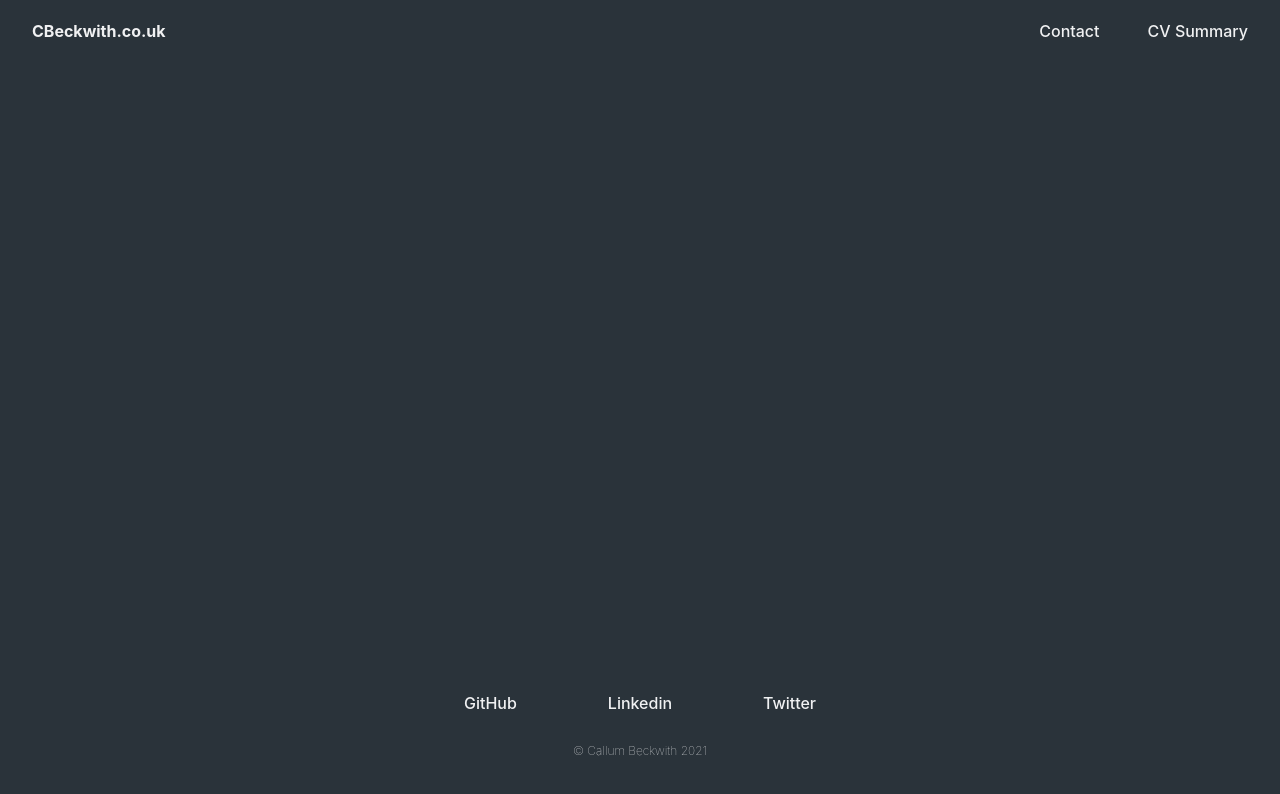
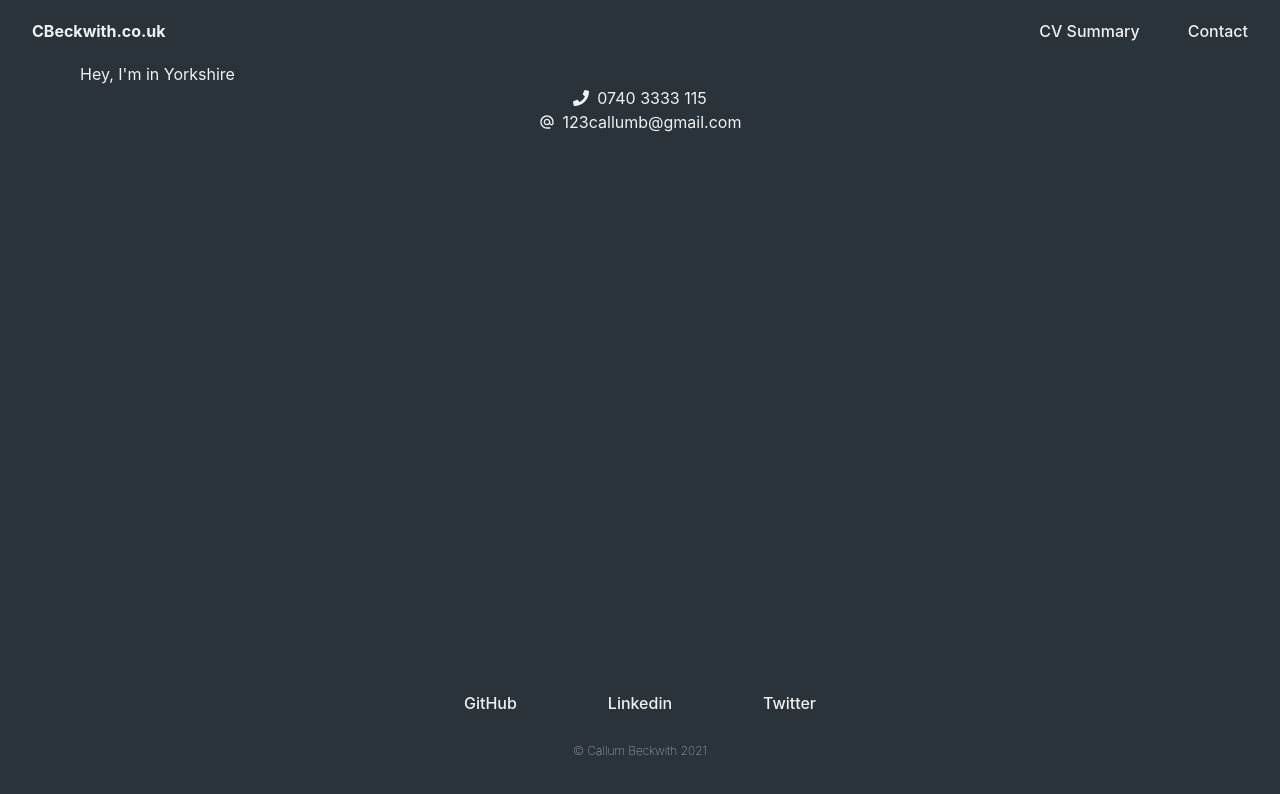
Before and after one commit to 123callumb/callum-beckwith-portfolio, a Next.js app: page /contact in a window 1280 px wide. Shown: the top 794 px of the page. Built offline with nearby package versions, Linux system fonts and the light colour scheme.

Commit message:
added nothing importatn to cotnact us

```diff
--- a/components/CVSummary/JobTimelineElement.tsx
+++ b/components/CVSummary/JobTimelineElement.tsx
@@ -11,7 +11,7 @@ export default class JobTimelineElement extends React.Component<Job> {
             key={this.props.jobIndex}
             contentStyle={{ boxShadow: 'unset', backgroundColor: ColourPaletteEnum.White }}
             icon={this.props.relatedIcon}
-            iconStyle={{ background: ColourPaletteEnum.Cyan, color: ColourPaletteEnum.White }}
+            iconStyle={{ background: ColourPaletteEnum.Blue, color: ColourPaletteEnum.White }}
             date={<Text mt='0' color={{ lg: ColourPaletteEnum.White, md: 'black' }}>
                 {this.props.startDate.toLocaleString('default', { month: 'long', year: 'numeric' })} - {this.props.endDate?.toLocaleString('default', { month: 'long', year: 'numeric' }) ?? 'Present'}
             </Text>}
--- a/components/Homepage/SplashSection.tsx
+++ b/components/Homepage/SplashSection.tsx
@@ -4,13 +4,13 @@ import LinkEnum from "../../lib/enums/LinkEnum";
 
 export default () => <Box w="100%" h="68vh" pos="relative">
     <Flex mt="28vh">
-        <Flex spacing={4} color="whiteShade" borderLeft="6px white solid" ml="15%" pl="6" pb="3" flexDirection="column">
+        <Flex spacing={4} color="whiteShade" borderLeft="6px white solid" ml="15%" pl="6" pb="0" flexDirection="column">
             <Text fontSize="56" fontWeight="600">Callum Beckwith</Text>
             <Text fontSize="26" fontWeight="200" mt="-2">Software Developer</Text>
             <Button maxW="max-content" bgColor="cyanShade1" size="sm" mt="4" >Contact me</Button>
         </Flex>
         <Spacer />
-        <Stack spacing={6} flexDirection="column" color="whiteShade" px="4">
+        <Stack spacing={5} flexDirection="column" color="whiteShade" px="4">
             <a href={LinkEnum.GitHub} target="_blank">
                 <IconButton variant="ghost" icon={<Icon as={FaTwitter} boxSize="10" />} aria-label="My Twitter" _hover={{ opacity: 0.8 }} />
             </a>
--- a/components/shared/Header.tsx
+++ b/components/shared/Header.tsx
@@ -18,11 +18,11 @@ export default ({ breadcrumb }: { breadcrumb?: string }) => {
             <Spacer />
             <Center>
                 <Stack direction={{ md: 'row' }} spacing={12}>
+                    <NextLink href={LinkEnum.CVSummary}>
+                        <Text fontWeight="500" className="linkAnimation">CV Summary</Text>
+                    </NextLink>
                     <NextLink href={LinkEnum.Contact}>
                         <Text fontWeight="500" className="linkAnimation">Contact</Text>
-                    </NextLink>
-                    <NextLink href={LinkEnum.CVSummary}>
-                        <Text fontWeight="500" className="linkAnimation">CV Summary</Text>
                     </NextLink>
                 </Stack>
             </Center>
--- a/pages/contact.tsx
+++ b/pages/contact.tsx
@@ -1,7 +1,21 @@
+import { Center, Container, Icon, Text } from "@chakra-ui/react";
+import { FaPhone } from "react-icons/fa";
+import { MdAlternateEmail } from "react-icons/md";
 import Layout from "../components/shared/Layout";
+import ColourPaletteEnum from "../lib/enums/ColourPaletteEnum";
 
 export default function Contact(){
     return <Layout>
-
+        <Container maxW="6xl" color={ColourPaletteEnum.White}>
+            <Text>Hey, I'm in Yorkshire</Text>
+            <Center>
+                <Icon as={FaPhone} mr="2"/>
+                <Text>0740 3333 115</Text>
+            </Center>
+            <Center>
+                <Icon as={MdAlternateEmail} mr="2"/>
+                <Text>123callumb@gmail.com</Text>
+            </Center>
+        </Container>
     </Layout>;
 }
--- a/pages/cv-summary.tsx
+++ b/pages/cv-summary.tsx
@@ -77,7 +77,7 @@ export default function CVSummary() {
                 </Link>
             </Container>
         </Box>
-        <Box bgColor="blueShade2">
+        <Box bgColor="blueShade1">
             <Container maxW="6xl" py="8" pb="12">
                 <Box textAlign={{ lg: 'center', md: 'left' }} mb="4" fontWeight="500" fontSize="lg" color={ColourPaletteEnum.White}>
                     <Text>My journey</Text>
--- a/pages/index.tsx
+++ b/pages/index.tsx
@@ -1,5 +1,3 @@
-import { Box, VStack, Text, Icon } from "@chakra-ui/react";
-import { FaArrowCircleDown } from "react-icons/fa";
 import Projects from "../components/Homepage/Projects";
 import SplashSection from "../components/Homepage/SplashSection";
 import Layout from "../components/shared/Layout";
```
